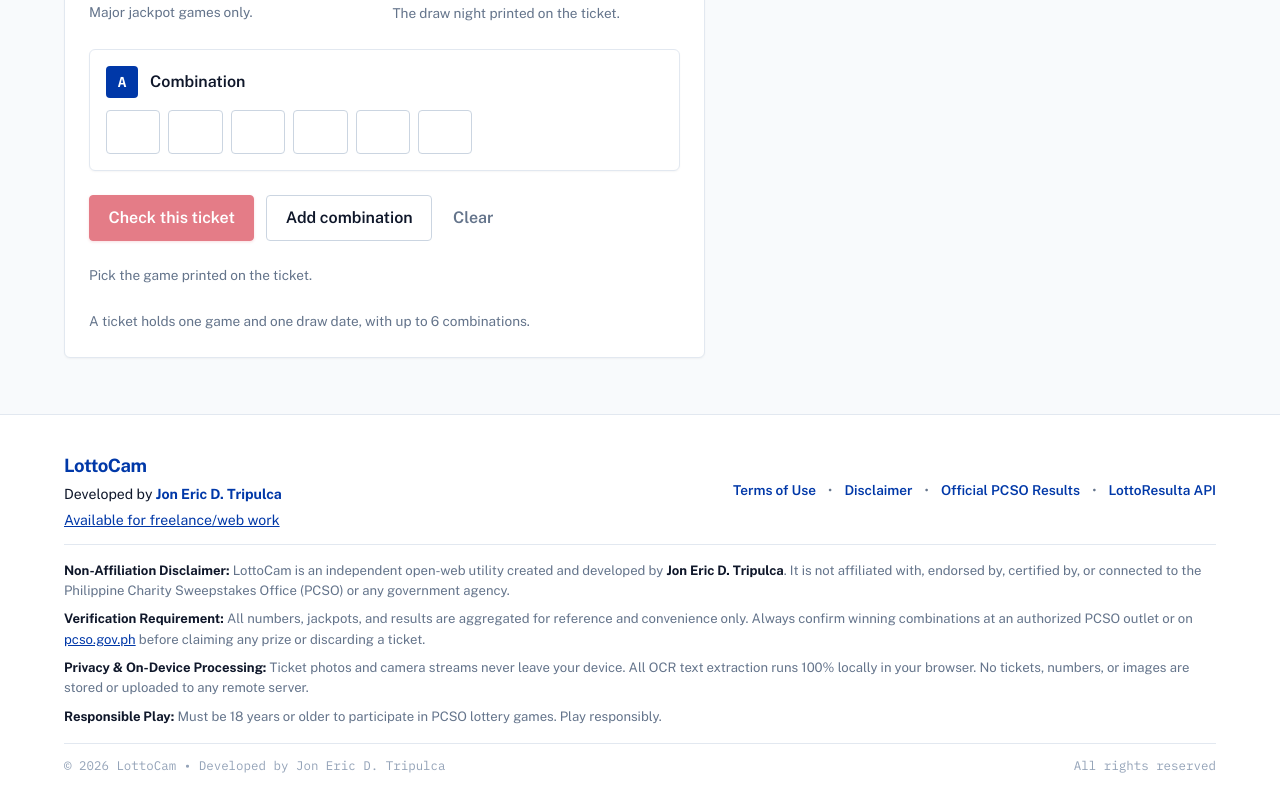
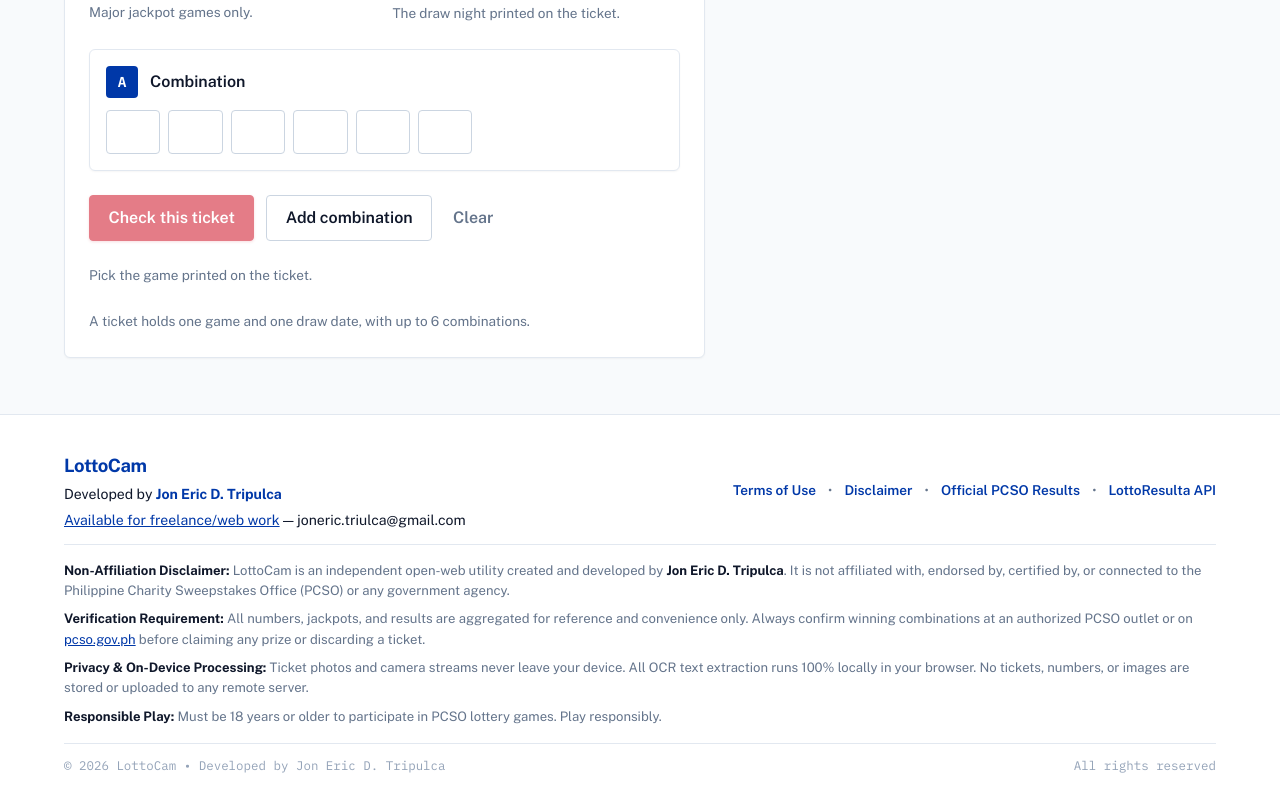
Before and after one commit to eriXtrip/LottoCam, a React (Vite) app: page / in a window 1280 px wide. Shown: the part 1227-2027 px from the top of the page. Built offline with nearby package versions, Linux system fonts and the light colour scheme.

Commit message:
Show email address in footer

```diff
--- a/src/components/AppShell.jsx
+++ b/src/components/AppShell.jsx
@@ -38,7 +38,10 @@
                 Developed by <strong>Jon Eric D. Tripulca</strong>
               </p>
               <p className="shell-footer__dev">
-                <a href="mailto:jonerictripulca@gmail.com">Available for freelance/web work</a>
+                <a href="mailto:joneric.triulca@gmail.com?subject=Freelance%20work%20inquiry%20-%20LottoCam">
+                  Available for freelance/web work
+                </a>
+                {' '}— <span style={{ userSelect: 'all' }}>joneric.triulca@gmail.com</span>
               </p>
             </div>
 
```
